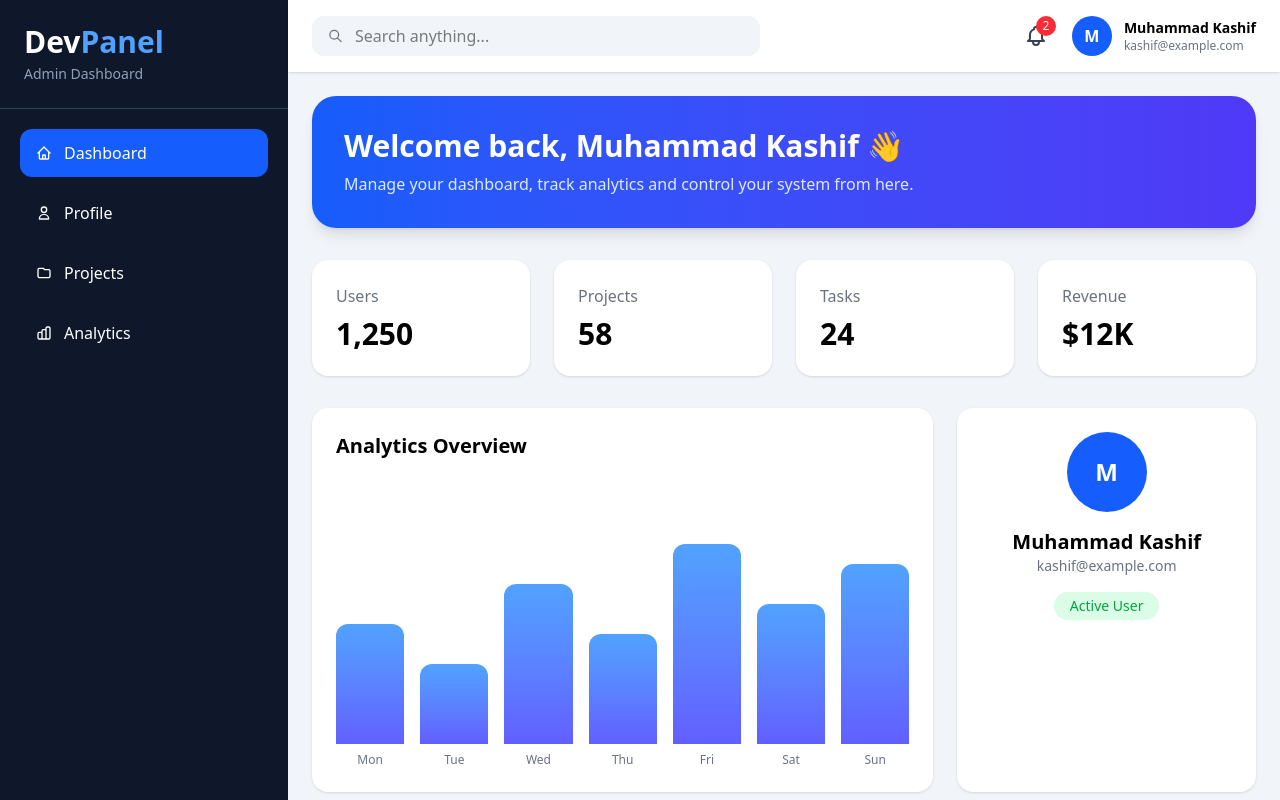
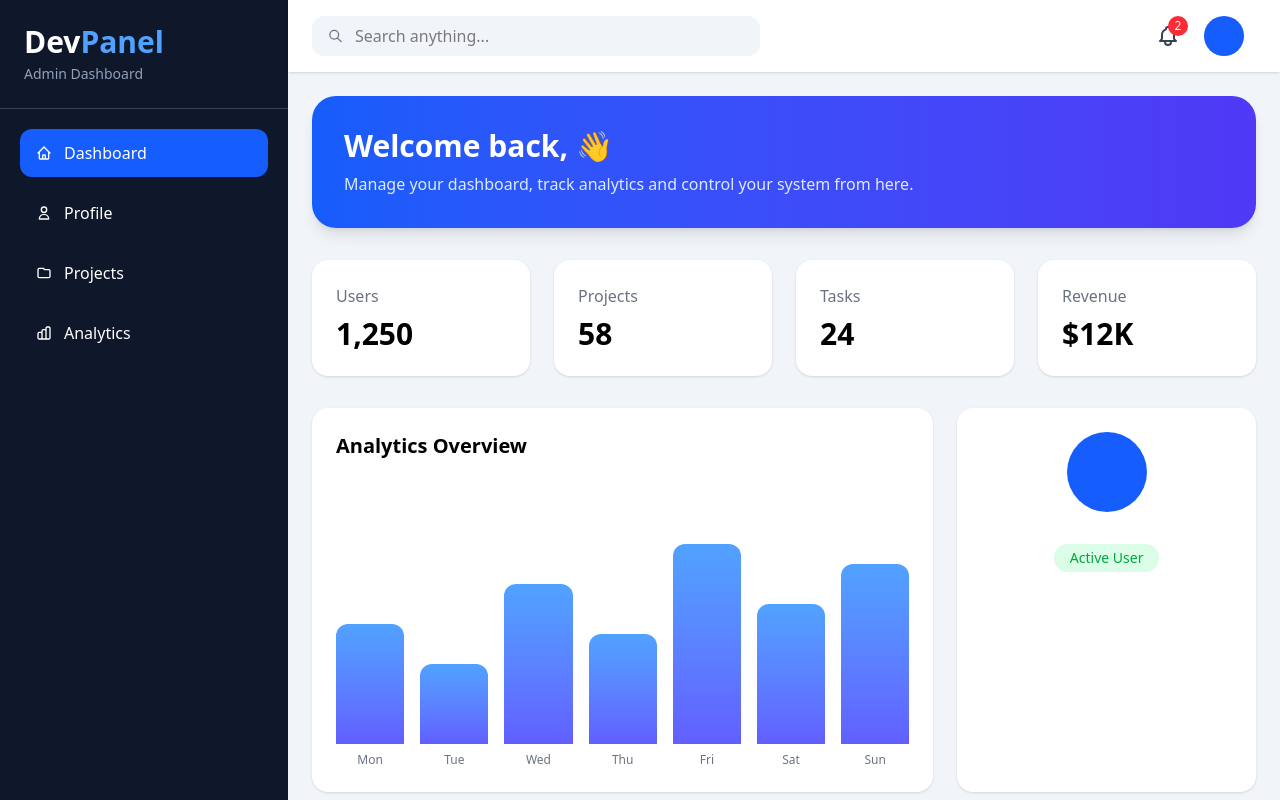
Before and after one commit to Muhammadkashif20/authentication-frontend, a React (Vite) app: page /dashboard in a window 1280 px wide. Shown: the top 800 px of the page. Built offline with nearby package versions, Linux system fonts and the light colour scheme.

Commit message:
adding token into frontend

```diff
--- a/src/Components/Dashboard.jsx
+++ b/src/Components/Dashboard.jsx
@@ -1,4 +1,5 @@
-import React from "react";
+import { jwtDecode } from "jwt-decode";
+import React, { useEffect, useState } from "react";
 import {
     HiOutlineSearch,
     HiOutlineBell,
@@ -10,15 +11,18 @@ import {
 } from "react-icons/hi";
 import { useNavigate } from "react-router-dom";
 const Dashboard = () => {
+    const [user, setUser] = useState("");
     const navigate = useNavigate();
+    useEffect(()=>{
+        const token=localStorage.getItem("token")
+        if(token){
+            const decoded =jwtDecode(token)
+            setUser(decoded)
+        }
+    },[])
     const handleLogout = () => {
-        localStorage.removeItem("token"); // token clear
-        navigate("/login"); // redirect
-    };
-    // Dummy user (later JWT se replace karna)
-    const user = {
-        fullname: "Muhammad Kashif",
-        email: "kashif@example.com",
+        localStorage.removeItem("token");
+        navigate("/login");
     };
 
     return (
@@ -96,15 +100,15 @@ const Dashboard = () => {
                         <div className="flex items-center gap-3">
 
                             <div className="w-10 h-10 rounded-full bg-blue-600 text-white flex items-center justify-center font-bold">
-                                {user.fullname.charAt(0)}
+                                {user?.fullname?.charAt(0)}
                             </div>
 
                             <div>
                                 <p className="font-semibold text-sm">
-                                    {user.fullname}
+                                    {user?.fullname}
                                 </p>
                                 <p className="text-xs text-gray-500">
-                                    {user.email}
+                                    {user?.email}
                                 </p>
                             </div>
 
@@ -185,7 +189,7 @@ const Dashboard = () => {
                     <div className="bg-white p-6 rounded-2xl shadow flex flex-col items-center">
 
                         <div className="w-20 h-20 rounded-full bg-blue-600 text-white flex items-center justify-center text-2xl font-bold">
-                            {user.fullname.charAt(0)}
+                            {user?.fullname?.charAt(0)}
                         </div>
 
                         <h2 className="mt-4 text-xl font-bold">
--- a/src/Components/Login.jsx
+++ b/src/Components/Login.jsx
@@ -24,10 +24,12 @@ const Login = () => {
       );
       toast.success("User Logged In Successfully!");
       // Clear fields
-      setEmail("");
-      setPassword("");
+      // setEmail("");
+      // setPassword("");
       console.log(response.data);
-      navigation("/dashboard")
+      localStorage.setItem("token", response.data.token);
+      console.log("token=>",response.data.token)
+      // navigation("/dashboard")
     }
 
     catch (error) {
@@ -37,6 +39,7 @@ const Login = () => {
       );
     }
   };
+
   return (
     <div className="min-h-screen flex items-center justify-center bg-gradient-to-br from-slate-100 via-slate-200 to-slate-300">
       <div className="w-full max-w-5xl bg-white rounded-3xl shadow-[0_25px_70px_rgba(0,0,0,0.12)] overflow-hidden grid grid-cols-1 md:grid-cols-2">
```
